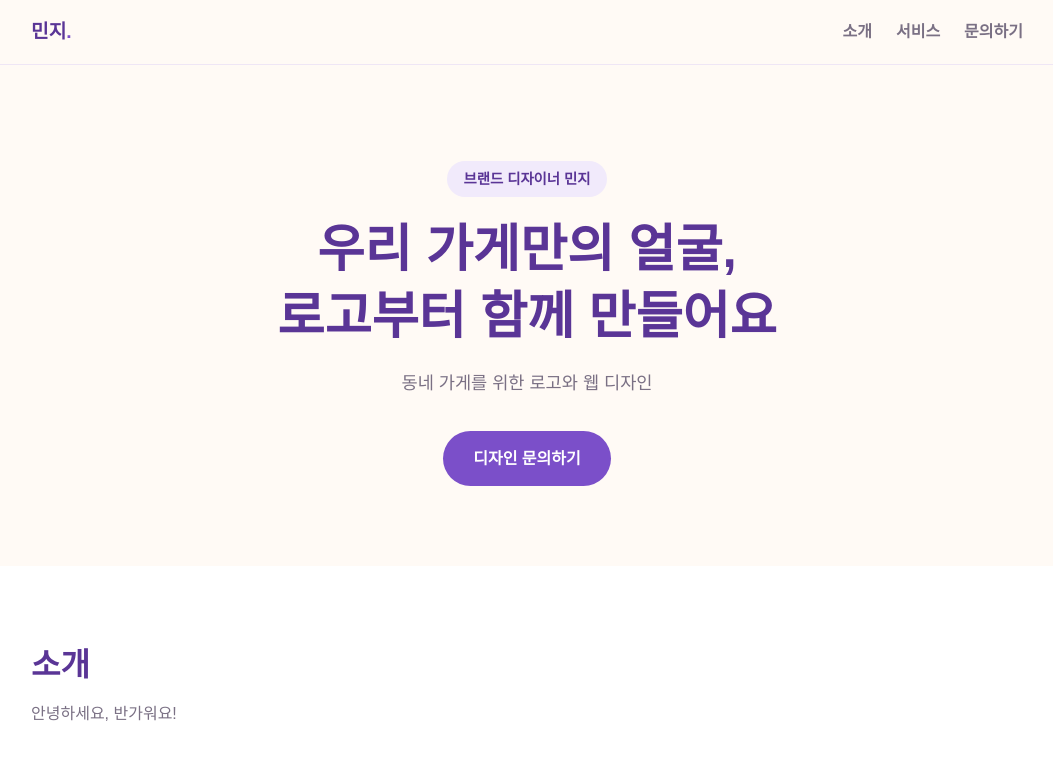
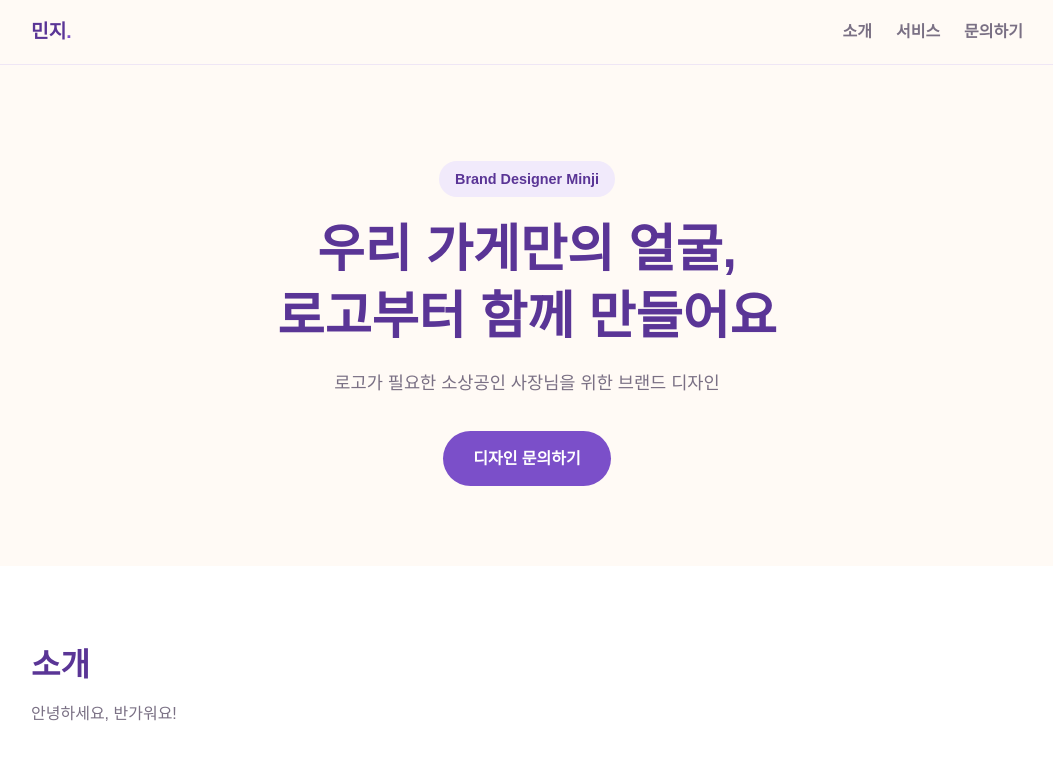
Before and after one commit to ixiivi/my-site, a plain HTML site: page index.html in a window 1280 px wide. Shown: the top 760 px of the page, without its empty margins (113-1166 px from the left). Drawn offline with Linux system fonts and the light colour scheme.

Commit message:
Write hero badge in English

```diff
--- a/index.html
+++ b/index.html
@@ -147,9 +147,9 @@
   <main>
     <!-- 첫 화면 -->
     <div class="hero wrap">
-      <span class="badge">브랜드 디자이너 민지</span>
+      <span class="badge">Brand Designer Minji</span>
       <h1>우리 가게만의 얼굴,<br>로고부터 함께 만들어요</h1>
-      <p>동네 가게를 위한 로고와 웹 디자인</p>
+      <p>로고가 필요한 소상공인 사장님을 위한 브랜드 디자인</p>
       <a class="btn" href="#contact">디자인 문의하기</a>
     </div>
 
```
